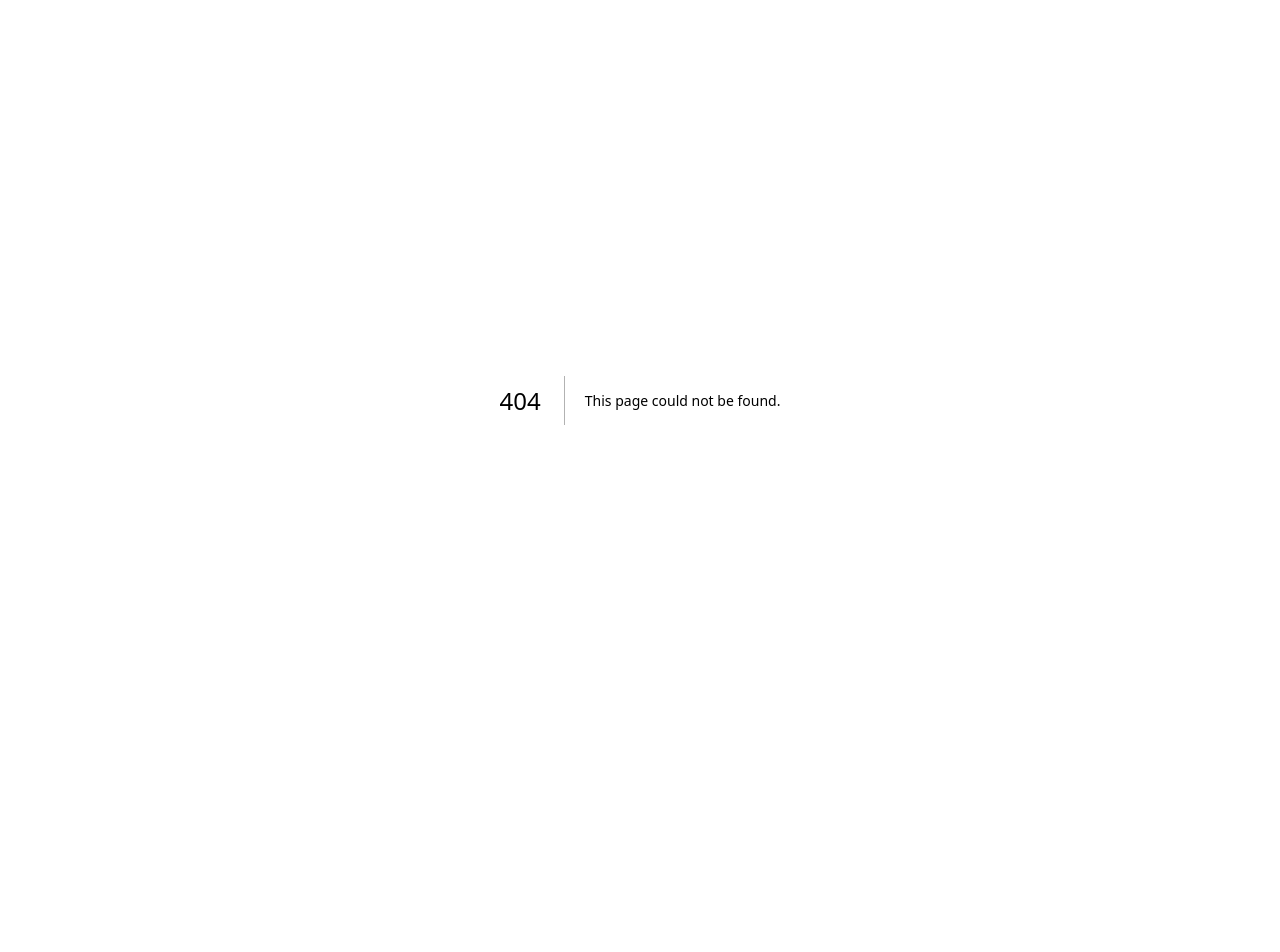
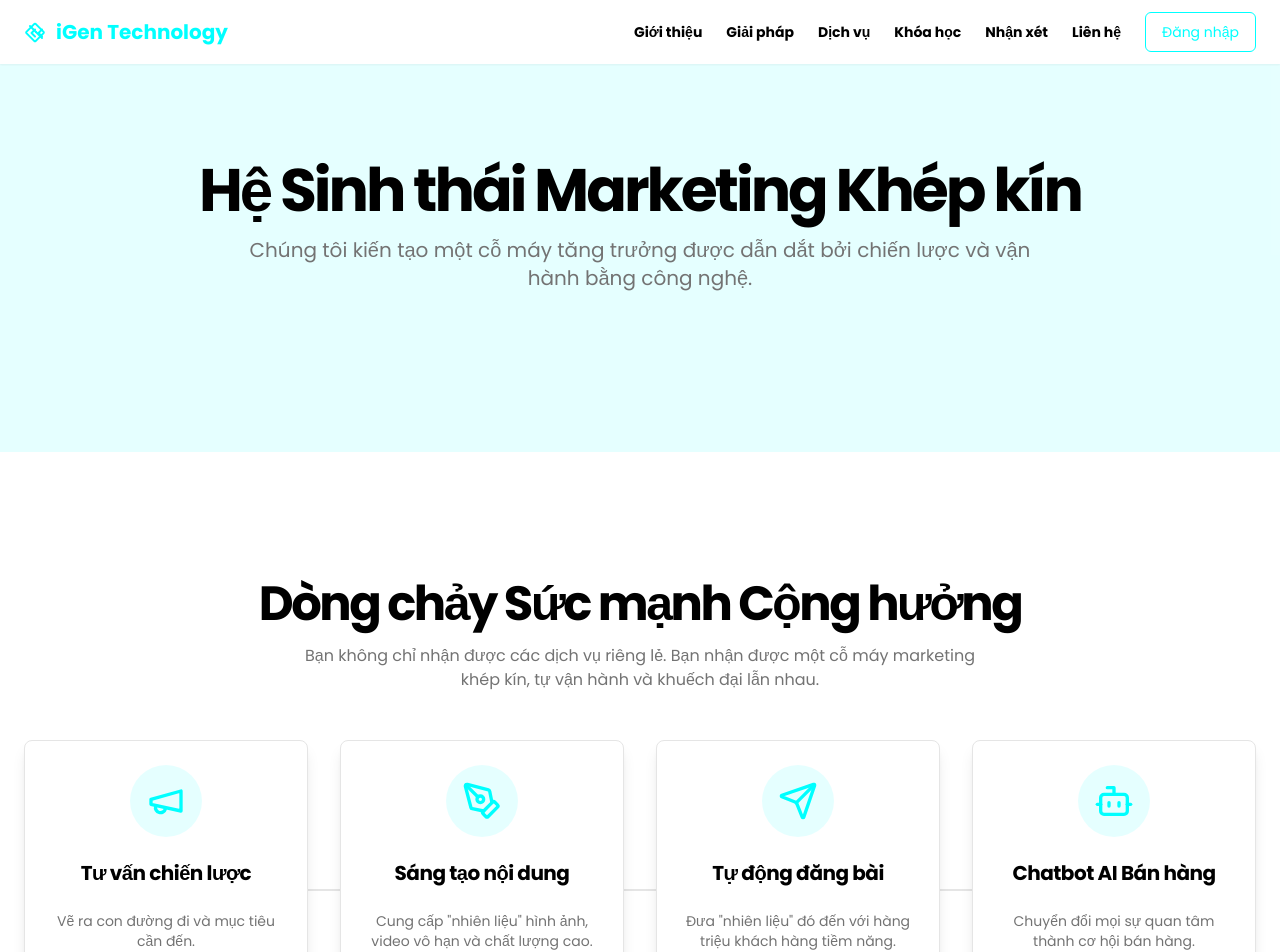
Before and after one commit to jb007-gg/igen-backend, a Next.js app: page /giai-phap in a window 1280 px wide. Before the commit this address had no page. Shown: the top 952 px of the page. Before the commit the page ends 800 px from the top, so only its background shows below. Built offline with nearby package versions, Linux system fonts and the light colour scheme.

Commit message:
in the /giai-phap page i want to flow  like this Tư vấn chiến lược -> Sá

```diff
--- a/src/app/giai-phap/dang-bai-tu-dong/page.tsx
+++ b/src/app/giai-phap/dang-bai-tu-dong/page.tsx
@@ -3,34 +3,34 @@ import { Header } from '@/components/landing/header';
 import { Footer } from '@/components/landing/footer';
 import { Button } from '@/components/ui/button';
 import { Card, CardContent, CardHeader, CardTitle } from '@/components/ui/card';
-import { CheckCircle, MonitorSmartphone } from 'lucide-react';
+import { CheckCircle, Send } from 'lucide-react';
 import Link from 'next/link';
 
-const websitePoints = [
+const autoPostingPoints = [
   {
-    title: 'Thiết kế Giao diện Hiện đại & Chuẩn Thương hiệu',
+    title: 'Bộ não Sáng tạo AI: Biến Ý tưởng thành Tầm ảnh hưởng',
     points: [
-      "Tạo ra một giao diện độc đáo, chuyên nghiệp, phản ánh đúng giá trị và cá tính thương hiệu của bạn.",
-      "Đảm bảo trải nghiệm người dùng (UX/UI) mượt mà, trực quan trên mọi thiết bị từ máy tính đến điện thoại di động.",
+      "Biến mọi hình ảnh/video thành vũ khí truyền thông: AI tự động phân tích và biên soạn caption cuốn hút, đồng thời tích hợp bộ hashtag chiến lược đã được kiểm chứng để tối ưu hóa nhằm thu hút tương tác tự nhiên một cách mạnh mẽ nhất.",
+      "Chấm dứt hoàn toàn áp lực sáng tạo: Chỉ cần cung cấp media, AI sẽ lo phần còn lại. Giải phóng hàng giờ làm việc mỗi ngày để bạn tập trung vào những quyết định chiến lược cấp cao.",
     ],
   },
   {
-    title: 'Nền tảng Công nghệ Vững chắc & Tối ưu SEO',
+    title: 'Triển khai Chiến lược Nội dung: Kiến tạo Dòng chảy Thông minh & Linh hoạt',
     points: [
-      "Xây dựng website trên nền tảng công nghệ hiện đại, đảm bảo tốc độ tải trang nhanh và bảo mật cao.",
-      "Tối ưu hóa cấu trúc và nội dung theo chuẩn SEO ngay từ đầu, giúp website dễ dàng đạt thứ hạng cao trên Google.",
+      "Lịch trình đăng bài được cá nhân hóa: Chúng tôi thiết lập một lịch trình được tối ưu hóa và linh hoạt, hoàn toàn phù hợp với mục tiêu và các chiến dịch marketing của bạn, không bị bó buộc vào một khuôn mẫu cố định.",
+      "Thống lĩnh không gian số vào 'giờ vàng': Mục tiêu của chúng tôi là đảm bảo thương hiệu của bạn luôn xuất hiện vào đúng thời điểm, tiếp cận tối đa khách hàng tiềm năng. Chúng tôi sẽ liên tục cập nhật và tối ưu hóa hệ thống để phù hợp với thuật toán của từng nền tảng, hướng đến hiệu quả tương tác tối ưu.",
     ],
   },
   {
-    title: 'Tích hợp AI & Tự động hóa Thông minh',
+    title: 'Giải pháp Quản lý Trọn gói: Giải phóng Bạn khỏi Thao tác Kỹ thuật',
     points: [
-      "Tích hợp chatbot AI để tư vấn và hỗ trợ khách hàng 24/7, tăng tỷ lệ chuyển đổi.",
-      "Kết nối với hệ thống Email Marketing và Mạng xã hội để tạo thành một cỗ máy marketing tự động, khép kín."
+        "Năng lực quản lý đa kênh mạnh mẽ và linh hoạt: Chúng tôi thiết lập và vận hành hệ thống để quản lý đồng bộ các Trang và Nhóm của bạn. Giải pháp được thiết kế để dễ dàng mở rộng quy mô khi doanh nghiệp của bạn phát triển. Bạn không cần thao tác kỹ thuật, chỉ cần tập trung vào chiến lược kinh doanh cốt lõi.",
+        "Quy trình làm việc tinh gọn chưa từng có: Chúng tôi chịu trách nhiệm toàn bộ khâu hậu cần kỹ thuật, tự động biến nội dung của bạn thành những bài đăng chiến lược trên các kênh social. Đối với bạn, quy trình chỉ đơn giản là thấy kết quả."
     ],
   },
 ];
 
-export default function WebsiteDesignPage() {
+export default function AutoPostingPage() {
   return (
     <div className="flex min-h-[100dvh] flex-col bg-background">
       <Header />
@@ -38,24 +38,24 @@ export default function WebsiteDesignPage() {
         <section className="w-full py-20 md:py-32 lg:py-40 bg-primary/10">
           <div className="container mx-auto px-4 md:px-6 text-center">
             <h1 className="text-3xl font-bold tracking-tighter sm:text-4xl md:text-5xl lg:text-6xl font-headline text-foreground">
-                Thiết kế Website chuyên nghiệp ứng dụng AI
+                Hệ thống Đăng bài Tự động: Cỗ máy Phân phối
             </h1>
             <p className="mx-auto mt-4 max-w-[800px] text-muted-foreground md:text-xl">
-              Nền tảng vững chắc để thu hút và chuyển đổi khách hàng tiềm năng từ Google.
+              Có nguyên liệu tốt, cần một hệ thống phân phối hiệu quả để đưa thông điệp chạm đến hàng triệu khách hàng.
             </p>
           </div>
         </section>
 
-        <section id="website-details" className="w-full py-12 md:py-24 lg:py-32">
+        <section id="auto-posting-details" className="w-full py-12 md:py-24 lg:py-32">
             <div className="container mx-auto px-4 md:px-6">
                 <div className="flex flex-col items-center justify-center space-y-4 text-center mb-12">
-                    <MonitorSmartphone className="h-12 w-12 text-primary" />
+                    <Send className="h-12 w-12 text-primary" />
                     <h2 className="text-3xl font-bold tracking-tighter sm:text-4xl md:text-5xl font-headline">
-                        Ngôi nhà số của Thương hiệu
+                        Đưa Thông điệp Chạm đến Hàng triệu Khách hàng
                     </h2>
                 </div>
                 <div className="mx-auto mt-12 grid gap-8">
-                  {websitePoints.map((point, index) => (
+                  {autoPostingPoints.map((point, index) => (
                     <Card key={index} className="bg-card">
                       <CardHeader>
                         <CardTitle className="text-xl font-bold">{point.title}</CardTitle>
@@ -77,10 +77,10 @@ export default function WebsiteDesignPage() {
         <section id="cta" className="w-full py-12 md:py-24 lg:py-32 bg-secondary">
           <div className="container mx-auto px-4 md:px-6 text-center">
             <h2 className="text-3xl font-bold tracking-tighter sm:text-4xl md:text-5xl font-headline">
-                Sẵn sàng Xây dựng Nền tảng Digital Vững chắc?
+                Sẵn sàng Tự động hóa Phân phối Nội dung?
             </h2>
             <p className="mx-auto mt-4 max-w-3xl text-muted-foreground md:text-xl">
-                Hãy để chúng tôi kiến tạo một website không chỉ đẹp mà còn mang lại hiệu quả kinh doanh thực sự.
+                Hãy để chúng tôi giúp bạn tiếp cận khách hàng một cách hiệu quả và nhất quán.
             </p>
              <div className="mt-8">
                 <Button asChild size="lg" className="bg-primary text-primary-foreground hover:bg-primary/90">
--- /dev/null
+++ b/src/app/giai-phap/page.tsx
@@ -0,0 +1,113 @@
+
+import { Header } from '@/components/landing/header';
+import { Footer } from '@/components/landing/footer';
+import { Button } from '@/components/ui/button';
+import { Card, CardContent, CardHeader, CardTitle, CardDescription } from '@/components/ui/card';
+import { ArrowRight, Megaphone, PenTool, Send, Bot } from 'lucide-react';
+import Link from 'next/link';
+
+const workflowSteps = [
+  {
+    icon: <Megaphone className="h-10 w-10 text-primary" />,
+    title: 'Tư vấn chiến lược',
+    description: 'Vẽ ra con đường đi và mục tiêu cần đến.',
+    href: '/giai-phap/chien-luoc',
+  },
+  {
+    icon: <PenTool className="h-10 w-10 text-primary" />,
+    title: 'Sáng tạo nội dung',
+    description: 'Cung cấp "nhiên liệu" hình ảnh, video vô hạn và chất lượng cao.',
+     href: '/giai-phap/sang-tao-noi-dung',
+  },
+  {
+    icon: <Send className="h-10 w-10 text-primary" />,
+    title: 'Tự động đăng bài',
+    description: 'Đưa "nhiên liệu" đó đến với hàng triệu khách hàng tiềm năng.',
+     href: '/giai-phap/dang-bai-tu-dong',
+  },
+  {
+    icon: <Bot className="h-10 w-10 text-primary" />,
+    title: 'Chatbot AI Bán hàng',
+    description: 'Chuyển đổi mọi sự quan tâm thành cơ hội bán hàng.',
+    href: '/giai-phap/chatbot',
+  },
+];
+
+export default function SolutionsWorkflowPage() {
+  return (
+    <div className="flex min-h-[100dvh] flex-col bg-background">
+      <Header />
+      <main className="flex-1">
+        <section className="w-full py-20 md:py-32 lg:py-40 bg-primary/10">
+          <div className="container mx-auto px-4 md:px-6 text-center">
+            <h1 className="text-3xl font-bold tracking-tighter sm:text-4xl md:text-5xl lg:text-6xl font-headline text-foreground">
+              Hệ Sinh thái Marketing Khép kín
+            </h1>
+            <p className="mx-auto mt-4 max-w-[800px] text-muted-foreground md:text-xl">
+              Chúng tôi kiến tạo một cỗ máy tăng trưởng được dẫn dắt bởi chiến lược và vận hành bằng công nghệ.
+            </p>
+          </div>
+        </section>
+
+        <section id="workflow" className="w-full py-12 md:py-24 lg:py-32">
+          <div className="container mx-auto px-4 md:px-6">
+            <div className="flex flex-col items-center justify-center space-y-4 text-center mb-12">
+              <h2 className="text-3xl font-bold tracking-tighter sm:text-4xl md:text-5xl font-headline">
+                Dòng chảy Sức mạnh Cộng hưởng
+              </h2>
+              <p className="max-w-2xl text-muted-foreground">
+                Bạn không chỉ nhận được các dịch vụ riêng lẻ. Bạn nhận được một cỗ máy marketing khép kín, tự vận hành và khuếch đại lẫn nhau.
+              </p>
+            </div>
+
+            <div className="relative">
+              <div className="absolute top-1/2 left-0 w-full h-0.5 bg-border -translate-y-1/2 hidden md:block" aria-hidden="true" />
+              <div className="relative grid grid-cols-1 md:grid-cols-4 gap-8">
+                {workflowSteps.map((step, index) => (
+                  <Card key={index} className="flex flex-col text-center items-center bg-card shadow-lg hover:shadow-xl transition-shadow duration-300">
+                    <CardHeader className="items-center">
+                       <div className="p-4 bg-primary/10 rounded-full">
+                        {step.icon}
+                      </div>
+                      <CardTitle className="text-xl font-bold pt-4">{step.title}</CardTitle>
+                    </CardHeader>
+                    <CardContent className="flex-grow">
+                      <CardDescription>{step.description}</CardDescription>
+                    </CardContent>
+                    <div className="p-6 pt-0">
+                       <Button asChild variant="link" className="text-primary">
+                        <Link href={step.href}>
+                            Tìm hiểu thêm <ArrowRight className="ml-2 h-4 w-4" />
+                        </Link>
+                      </Button>
+                    </div>
+                  </Card>
+                ))}
+              </div>
+            </div>
+
+          </div>
+        </section>
+
+        <section id="cta" className="w-full py-12 md:py-24 lg:py-32 bg-secondary">
+          <div className="container mx-auto px-4 md:px-6 text-center">
+            <h2 className="text-3xl font-bold tracking-tighter sm:text-4xl md:text-5xl font-headline">
+              Sẵn sàng Kiến tạo Cỗ máy Tăng trưởng?
+            </h2>
+            <p className="mx-auto mt-4 max-w-3xl text-muted-foreground md:text-xl">
+                Đã đến lúc ngừng làm marketing rời rạc. Hãy bắt đầu xây dựng hệ thống của riêng bạn ngay hôm nay.
+            </p>
+             <div className="mt-8">
+                <Button asChild size="lg" className="bg-primary text-primary-foreground hover:bg-primary/90">
+                    <Link href="/#contact">
+                        Liên hệ tư vấn
+                    </Link>
+                </Button>
+             </div>
+          </div>
+        </section>
+      </main>
+      <Footer />
+    </div>
+  );
+}
--- a/src/components/landing/header.tsx
+++ b/src/components/landing/header.tsx
@@ -11,6 +11,7 @@ import { Menu } from 'lucide-react';
 
 const navLinks = [
     { href: '/#about', label: 'Giới thiệu' },
+    { href: '/giai-phap', label: 'Giải pháp' },
     { href: '/#services', label: 'Dịch vụ' },
     { href: '/#courses', label: 'Khóa học' },
     { href: '/#testimonials', label: 'Nhận xét' },
@@ -81,8 +82,8 @@ export function Header() {
           variant="outline"
           asChild
           className={cn(
-            "border-primary hover:bg-primary hover:text-white bg-transparent",
-            scrolled ? 'text-primary' : 'text-white border-cyan-400'
+            "border-[#00FFFF] hover:bg-[#00FFFF] hover:text-white bg-transparent",
+            scrolled ? 'text-primary' : 'text-white'
           )}
         >
             <Link href="/dang-nhap">Đăng nhập</Link>
```
